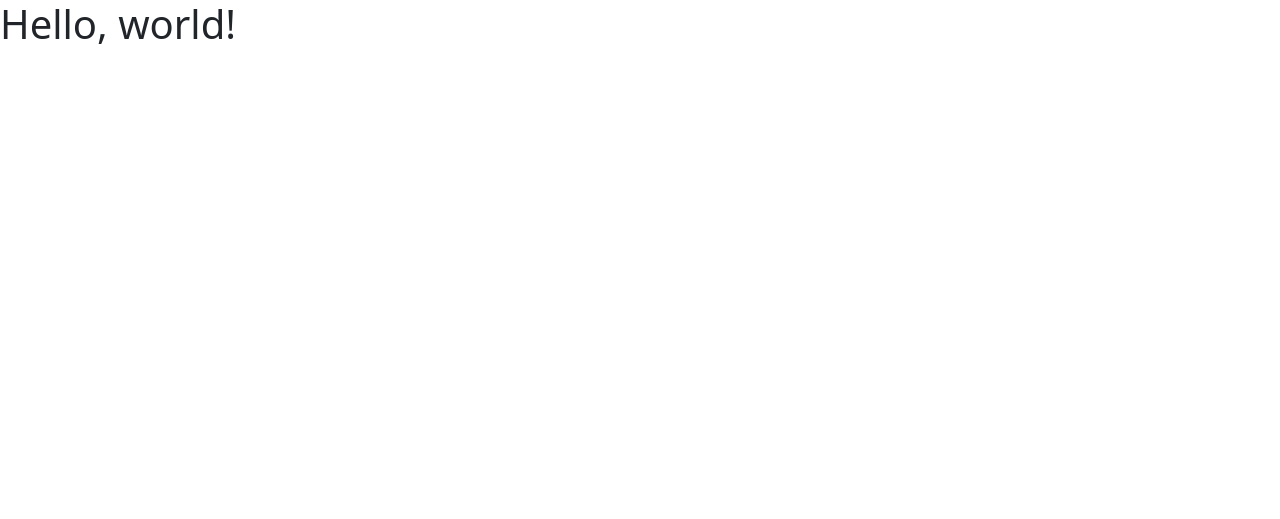
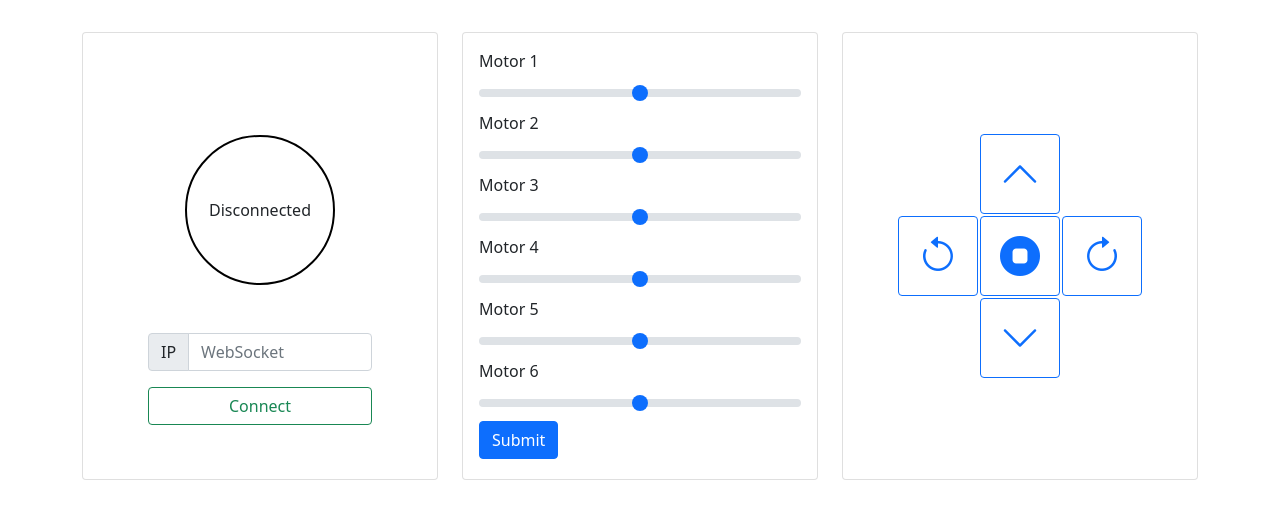
Before and after one commit to sasmaq/sas-robotic-arm, a PHP site: page / in a window 1280 px wide. Before the commit the part shown is almost empty. Shown: the top 519 px of the page. Run offline with PHP 8.4, Linux system fonts and the light colour scheme.

Commit message:
initializing

```diff
--- a/index.php
+++ b/index.php
@@ -1,5 +1,6 @@
 <!doctype html>
 <html lang="en">
+
 <head>
   <!-- Required meta tags -->
   <meta charset="utf-8">
@@ -8,18 +9,116 @@
   <!-- Bootstrap CSS -->
   <link href="https://cdn.jsdelivr.net/npm/bootstrap@5.0.1/dist/css/bootstrap.min.css" rel="stylesheet" integrity="sha384-+0n0xVW2eSR5OomGNYDnhzAbDsOXxcvSN1TPprVMTNDbiYZCxYbOOl7+AMvyTG2x" crossorigin="anonymous">
 
+  <!-- Bootstrap icons -->
+  <link rel="stylesheet" href="https://cdn.jsdelivr.net/npm/bootstrap-icons@1.5.0/font/bootstrap-icons.css">
+
+  <link rel="stylesheet" href="styles.css">
+
   <title>Robotic arm</title>
 </head>
+
 <body>
-    <h1>Hello, world!</h1>
+  <div class="container-lg my-4">
+    <div class="row row-cols-1 row-cols-sm-2 row-cols-lg-3">
+      <div class="col">
+        <div class="card my-2" style="height: 28rem;">
+          <div class="card-body d-flex flex-column justify-content-center">
+            <div class="mx-auto my-5">
+              <div class="status d-flex justify-content-center align-items-center">Disconnected</div>
+            </div>
+            <div class="mx-auto">
+              <form action="#">
+                <div class="input-group mb-3" style="width: 14rem;">
+                  <span class="input-group-text" id="basic-addon1">IP</span>
+                  <input type="text" class="form-control" placeholder="WebSocket" aria-describedby="basic-addon1">
+                </div>
+                <button type="button" class="btn btn-outline-success" style="width: 14rem;">Connect</button>
+                <!-- <button type="button" class="btn btn-outline-danger" style="width: 8rem;">Disconnect</button> -->
+              </form>
+            </div>
 
+          </div>
+        </div>
+      </div>
 
+      <div class="col">
+        <div class="card my-2" style="height: 28rem;">
+          <div class="card-body">
+            <form action="#">
+              <label for="Motor1Range" class="form-label">Motor 1</label>
+              <input type="range" class="form-range" min="0" max="360" step="5" id="Motor1Range">
+              <label for="Motor2Range" class="form-label">Motor 2</label>
+              <input type="range" class="form-range" min="0" max="360" step="5" id="Motor2Range">
+              <label for="Motor3Range" class="form-label">Motor 3</label>
+              <input type="range" class="form-range" min="0" max="360" step="5" id="Motor3Range">
+              <label for="Motor4Range" class="form-label">Motor 4</label>
+              <input type="range" class="form-range" min="0" max="360" step="5" id="Motor4Range">
+              <label for="Motor5Range" class="form-label">Motor 5</label>
+              <input type="range" class="form-range" min="0" max="360" step="5" id="Motor5Range">
+              <label for="Motor6Range" class="form-label">Motor 6</label>
+              <input type="range" class="form-range" min="0" max="360" step="5" id="Motor6Range">
+              <button type="submit" class="btn btn-primary">Submit</button>
+            </form>
+          </div>
+        </div>
+      </div>
 
+      <div class="col">
+        <div class="card my-2" style="height: 28rem;">
+          <div class="card-body d-flex justify-content-center">
+            <div class="align-self-center">
+              <table>
+                <tr>
+                  <td>
+                  </td>
+                  <td>
+                    <button type="button" class="btn btn-outline-primary controls">
+                      <i class="bi bi-chevron-up"></i>
+                    </button>
+                  </td>
+                  <td>
+                  </td>
+                </tr>
+                <tr>
+                  <td>
+                    <button type="button" class="btn btn-outline-primary controls">
+                      <i class="bi bi-arrow-counterclockwise"></i>
+                    </button>
+                  </td>
+                  <td>
+                    <button type="button" class="btn btn-outline-primary controls">
+                      <i class="bi bi-stop-circle-fill"></i>
+                    </button>
+                  </td>
+                  <td>
+                    <button type="button" class="btn btn-outline-primary controls">
+                      <i class="bi bi-arrow-clockwise"></i>
+                    </button>
+                  </td>
+                </tr>
+                <tr>
+                  <td>
+                  </td>
+                  <td>
+                    <button type="button" class="btn btn-outline-primary controls">
+                      <i class="bi bi-chevron-down"></i>
+                    </button>
+                  </td>
+                  <td>
+                  </td>
+                </tr>
+              </table>
+            </div>
+          </div>
+        </div>
+      </div>
 
-
+    </div>
+  </div>
 
   <script src="https://cdn.jsdelivr.net/npm/@popperjs/core@2.9.2/dist/umd/popper.min.js" integrity="sha384-IQsoLXl5PILFhosVNubq5LC7Qb9DXgDA9i+tQ8Zj3iwWAwPtgFTxbJ8NT4GN1R8p" crossorigin="anonymous"></script>
   <script src="https://cdn.jsdelivr.net/npm/bootstrap@5.0.1/dist/js/bootstrap.min.js" integrity="sha384-Atwg2Pkwv9vp0ygtn1JAojH0nYbwNJLPhwyoVbhoPwBhjQPR5VtM2+xf0Uwh9KtT" crossorigin="anonymous"></script>
 
 </body>
+
 </html>
--- /dev/null
+++ b/styles.css
@@ -0,0 +1,15 @@
+.status {
+    height: 150px;
+    width: 150px;
+    border: 2px solid black;
+    border-radius: 50%;
+}
+.connected  {
+    color: #198754;
+}
+
+.controls {
+    font-size: 2.5rem;
+    height: 5rem;
+    width: 5rem;
+}
```
Lines whose indentation alone changed are shown as unchanged.
